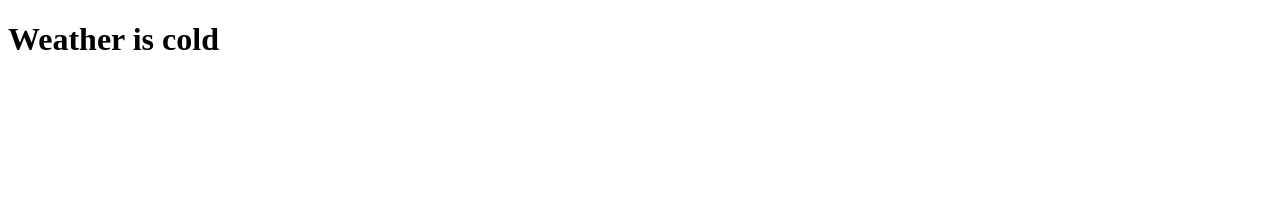
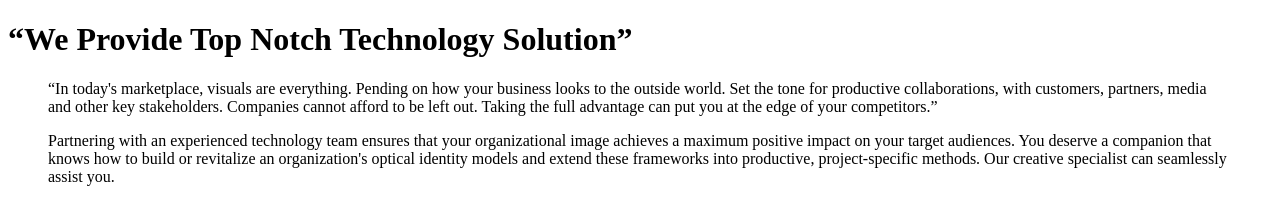
Before and after one commit to Olayemigithub/intro-to-git, a plain HTML site: page index.html in a window 1280 px wide. Drawn offline with Linux system fonts and the light colour scheme.

Commit message:
first commit

```diff
--- a/index.html
+++ b/index.html
@@ -4,9 +4,18 @@
     <meta charset="UTF-8">
     <meta http-equiv="X-UA-Compatible" content="IE=edge">
     <meta name="viewport" content="width=device-width, initial-scale=1.0">
-    <title>Document</title>
+    <title>Webdocument</title>
 </head>
 <body>
-    <h1>Weather is cold</h1>
-</body>
+
+    <h1><q>We Provide Top Notch Technology Solution</q></h1>
+    <p><blockquote><q>In today's marketplace, visuals are everything. Pending on how your business looks to the outside world. Set the tone for productive collaborations, with customers, partners, media and other key stakeholders. Companies cannot afford to be left out.
+        Taking the full advantage can put you at the edge of your competitors.</blockquote></p></p>
+    <p><blockquote>Partnering with an experienced technology team ensures that your organizational
+        image achieves a maximum positive impact on your target audiences.
+        You deserve a companion that knows how to build or revitalize an
+        organization's optical identity models and extend these frameworks into productive,
+        project-specific methods. Our creative specialist can seamlessly
+         assist you.</blockquote></p>
+
 </html>
```
